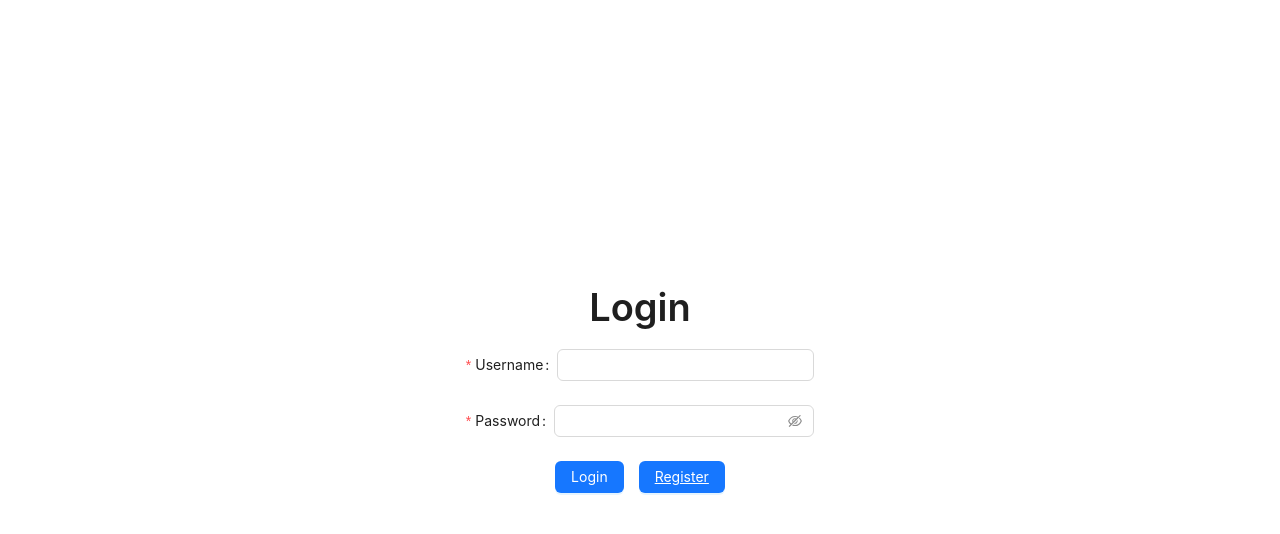
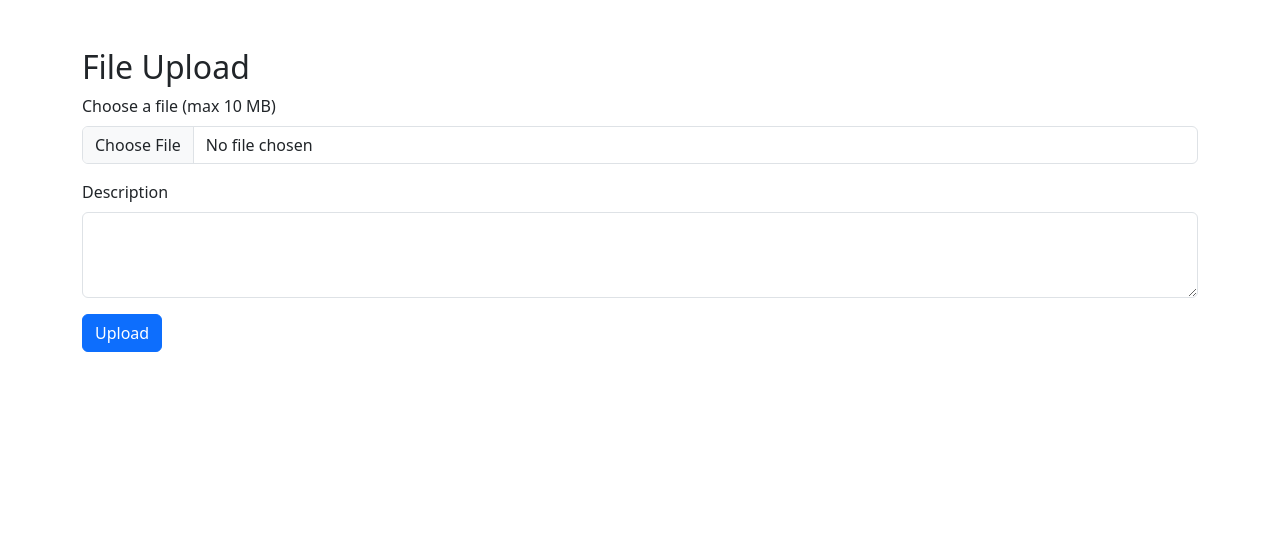
Before and after one commit to Harshil-V/CMPE281-Cloud-Project-1, a React (Vite) app in the folder frontend/: page / in a window 1280 px wide. Shown: the top 534 px of the page. Built offline with nearby package versions, Linux system fonts and the light colour scheme.

Commit message:
Got login and register to work.

```diff
--- a/frontend/src/App.jsx
+++ b/frontend/src/App.jsx
@@ -5,6 +5,7 @@
 import { BrowserRouter, Routes, Route } from 'react-router-dom';
 import Login from './components/Login';
 import Register from './components/Register';
+import FileUpload from './components/Home';
 
 
 function App() {
@@ -13,7 +14,8 @@ function App() {
         <>
             <BrowserRouter>
                 <Routes>
-                    <Route path='/' element={<Login/>}></Route>
+                    <Route path='/' element={<FileUpload/>}></Route>
+                    <Route path='/login' element={<Login/>}></Route>
                     <Route path='/register' element={<Register/>}></Route>
                 </Routes>
             </BrowserRouter>
--- a/frontend/src/components/Home.jsx
+++ b/frontend/src/components/Home.jsx
@@ -0,0 +1,58 @@
+import { useState } from 'react';
+import { Form, Button } from 'react-bootstrap';
+
+const FileUpload = () => {
+    const [file, setFile] = useState(null);
+    const [description, setDescription] = useState('');
+
+    const handleFileChange = (e) => {
+        const selectedFile = e.target.files[0];
+        if (selectedFile && selectedFile.size <= 10485760) {
+            setFile(selectedFile);
+        } else {
+            alert('File size exceeds the limit (10 MB).');
+            e.target.value = null; // Clear the input field
+        }
+    };
+
+    const handleSubmit = (e) => {
+        e.preventDefault();
+        // You can handle file upload and description submission logic here
+        console.log('File:', file);
+        console.log('Description:', description);
+    };
+
+    return (
+        <div className="container mt-5">
+            <h2>File Upload</h2>
+            <Form onSubmit={handleSubmit}>
+                <Form.Group controlId="file">
+                    <Form.Label>Choose a file (max 10 MB)</Form.Label>
+                    <Form.Control
+                        type="file"
+                        accept=".jpg, .jpeg, .png, .pdf, .doc, .docx"
+                        onChange={handleFileChange}
+                        required
+                    />
+                </Form.Group>
+
+                <Form.Group   className='mt-3' controlId="description">
+                    <Form.Label>Description</Form.Label>
+                    <Form.Control
+                        as="textarea"
+                        rows={3}
+                        value={description}
+                        onChange={(e) => setDescription(e.target.value)}
+                        required
+                    />
+                </Form.Group>
+
+                <Button className='mt-3' variant="primary" type="submit">
+                    Upload
+                </Button>
+            </Form>
+        </div>
+    );
+};
+
+export default FileUpload;
--- a/frontend/src/components/Login.jsx
+++ b/frontend/src/components/Login.jsx
@@ -1,18 +1,80 @@
-import { Form, Input, Button, Typography } from 'antd';
+import { Typography } from 'antd';
+import { useState } from 'react';
+import axios from 'axios';
+import { useNavigate } from 'react-router-dom';
+import { Form, Button } from 'react-bootstrap';
+import 'bootstrap/dist/css/bootstrap.min.css';
 
 const { Title } = Typography;
 
 const Login = () => {
-    const onFinish = (values) => {
-        console.log('Received values:', values);
-    };
+
+    const navigate = useNavigate();
+
+    // const onFinish = (values) => {
+    //     console.log('Received values:', values);
+    // };
+
+    const [values, setValues] = useState({
+        username: '',
+        password: ''
+    });
+
+    // axios.defaults.withCredentials = true;
+
+    const handleSubmit = (event) => {
+        event.preventDefault()
+        console.log(values);
+        axios.post('http://localhost:5000/login', values)
+            .then(res => {
+                if (res.data.Status === "Success") {
+                    navigate('/')
+                } else {
+                    console.log(res.data);
+                    alert(res.data.Error);
+                }
+            })
+            .then(err => console.log(err));
+    }
 
     return (
         <>
             <div className="form-container">
                 <Title>Login</Title>
-                <Form name="login" onFinish={onFinish}>
-                    {/* Add your login form fields here */}
+                <Form onSubmit={handleSubmit}>
+                    <Form.Group controlId="username">
+                        <Form.Label>Username</Form.Label>
+                        <Form.Control
+                            type="text"
+                            name="username"
+                            value={values.username}
+                            onChange={e => setValues({ ...values, username: e.target.value })}
+                            required
+                        />
+                    </Form.Group>
+
+                    <Form.Group controlId="password">
+                        <Form.Label>Password</Form.Label>
+                        <Form.Control
+                            type="password"
+                            name="password"
+                            value={values.password}
+                            onChange={e => setValues({ ...values, password: e.target.value })}
+                            required
+                        />
+                    </Form.Group>
+                    <center>
+                        <Button style={{ marginRight: 4 }} className='mt-3' variant="primary" type="submit">
+                            Login
+                        </Button>
+                        <Button className='mt-3' variant="secondary" type="link" href='/register'>
+                            Register
+                        </Button>
+                    </center>
+                </Form>
+
+                {/* <Form name="login" onFinish={onFinish}>
+
                     <Form.Item
                         label="Username"
                         name="username"
@@ -37,7 +99,7 @@ const Login = () => {
                             </Button>
                         </center>
                     </Form.Item>
-                </Form>
+                </Form> */}
             </div>
         </>
     );
--- a/frontend/src/components/Register.jsx
+++ b/frontend/src/components/Register.jsx
@@ -26,7 +26,7 @@ function Register() {
         console.log(values);
         axios.post('http://localhost:5000/register', values)
             .then(res => {
-                if (res.data.Status === "Status") {
+                if (res.data.Status === "Success") {
 
                     navigate('/')
                 } else {
```
Also changed, not shown: 1 other file (tests, documents, lock files or other folders).
